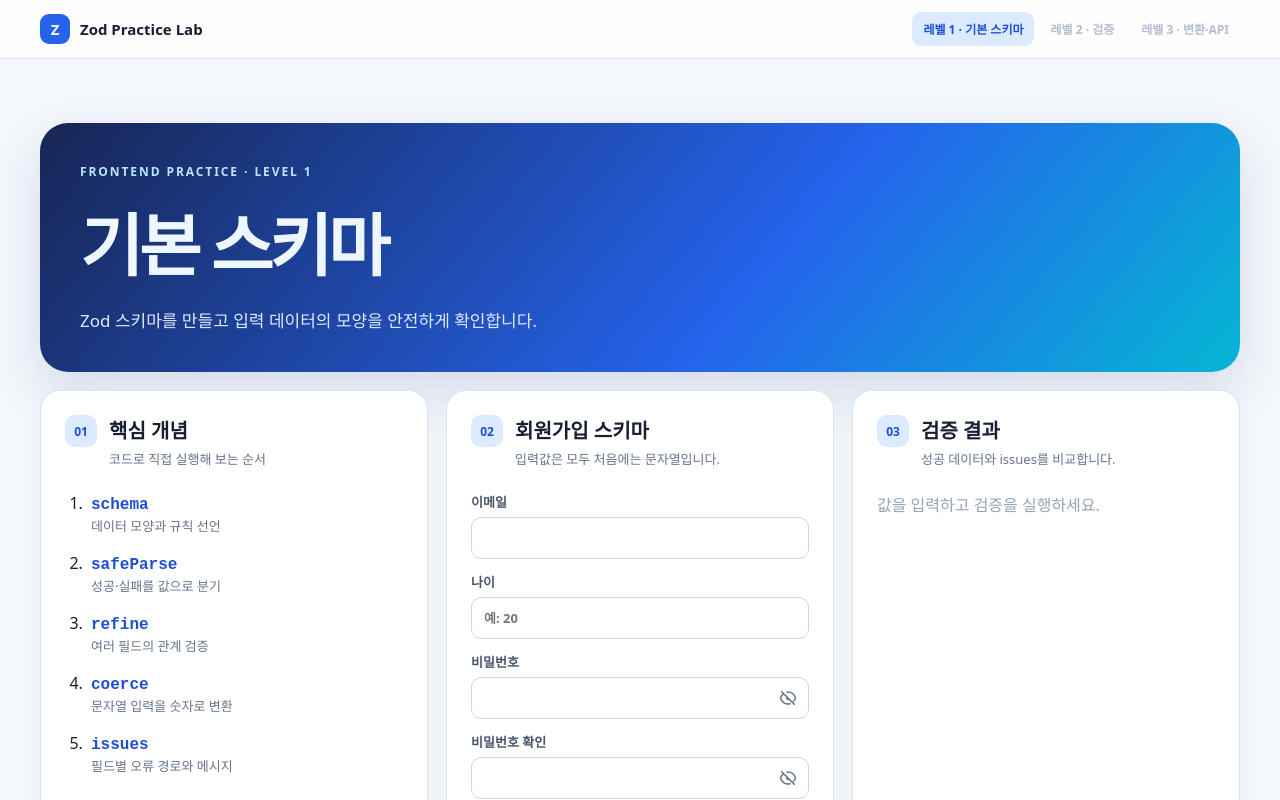
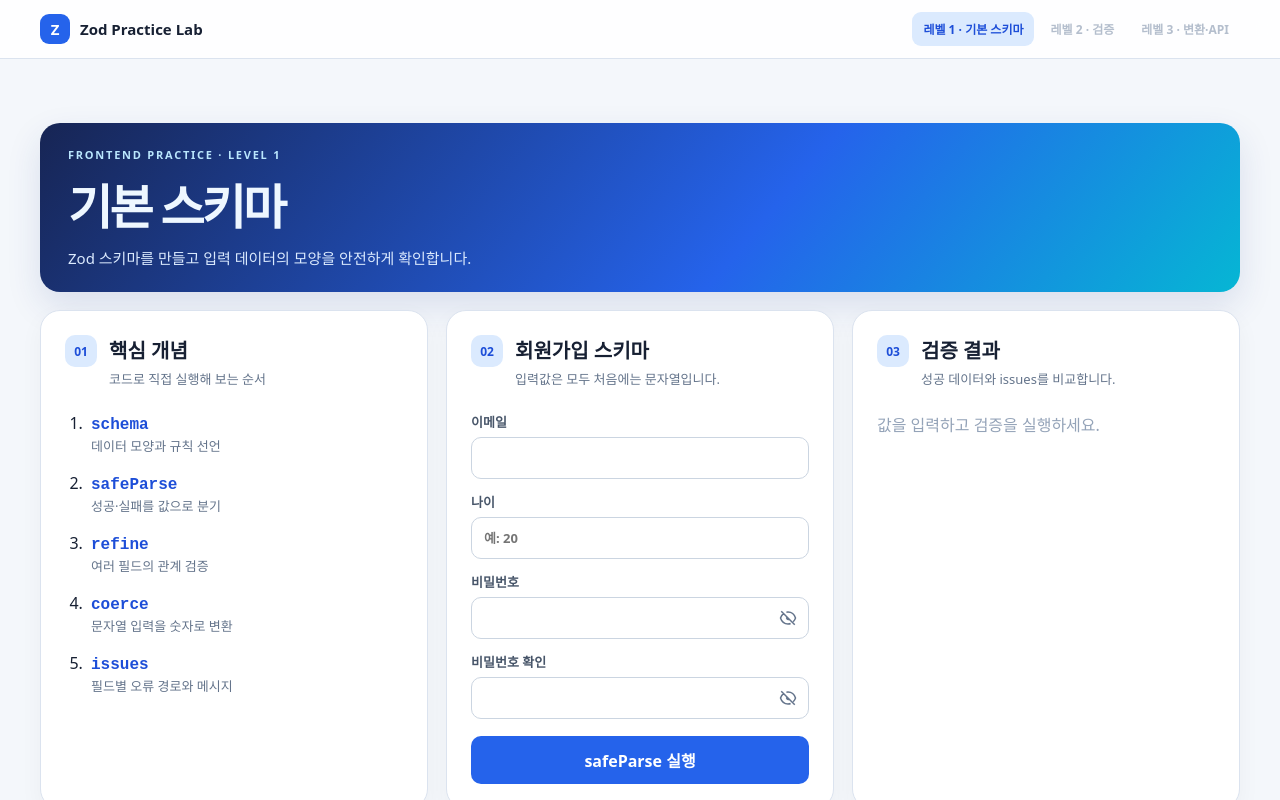
Before and after one commit to dota-pilot1/sample-pkt-project, a Next.js app in the folder prac-front/prac-zod/: page / in a window 1280 px wide. Shown: the top 800 px of the page. Built offline with nearby package versions, Linux system fonts and the light colour scheme.

Commit message:
style(front): compact zod lab hero panel

```diff
--- a/prac-front/prac-zod/src/app/globals.css
+++ b/prac-front/prac-zod/src/app/globals.css
@@ -6,10 +6,10 @@ body { margin: 0; background: #f4f7fb; color: #172033; font-family: ui-sans-seri
 .brand-mark { display: grid; place-items: center; width: 30px; height: 30px; border-radius: 9px; color: white; background: #2563eb; font-size: 15px; }
 nav { display: flex; gap: 5px; align-items: center; overflow-x: auto; } .nav-link { border-radius: 9px; padding: 8px 11px; color: #64748b; font-size: 12px; font-weight: 800; text-decoration: none; white-space: nowrap; } .nav-link.active { color: #1d4ed8; background: #dbeafe; } .nav-link.disabled { color: #b4becd; cursor: not-allowed; }
 .shell { max-width: 1240px; margin: 0 auto; padding: 64px 20px 48px; }
-.hero { padding: 40px; border-radius: 28px; color: #eef7ff; background: linear-gradient(130deg, #172554, #2563eb 60%, #06b6d4); box-shadow: 0 20px 50px #1e3a8a25; }
-.eyebrow { margin: 0 0 12px; color: #bae6fd; font-size: 12px; font-weight: 800; letter-spacing: .16em; }
-h1 { margin: 0; font-size: clamp(36px, 7vw, 68px); letter-spacing: -.06em; }
-.hero p:last-child { margin: 16px 0 0; color: #dbeafe; font-size: 17px; }
+.hero { padding: 24px 28px; border-radius: 20px; color: #eef7ff; background: linear-gradient(130deg, #172554, #2563eb 60%, #06b6d4); box-shadow: 0 14px 34px #1e3a8a20; }
+.eyebrow { margin: 0 0 7px; color: #bae6fd; font-size: 11px; font-weight: 800; letter-spacing: .16em; }
+h1 { margin: 0; font-size: clamp(30px, 5vw, 48px); letter-spacing: -.06em; }
+.hero p:last-child { margin: 8px 0 0; color: #dbeafe; font-size: 15px; }
 .grid { display: grid; grid-template-columns: repeat(3, 1fr); gap: 18px; margin-top: 18px; }
 .card { min-height: 360px; padding: 24px; border: 1px solid #dbe3ef; border-radius: 20px; background: #fff; box-shadow: 0 8px 24px #1720330a; }
 .card-title { display: flex; gap: 12px; align-items: flex-start; margin-bottom: 24px; }
```
